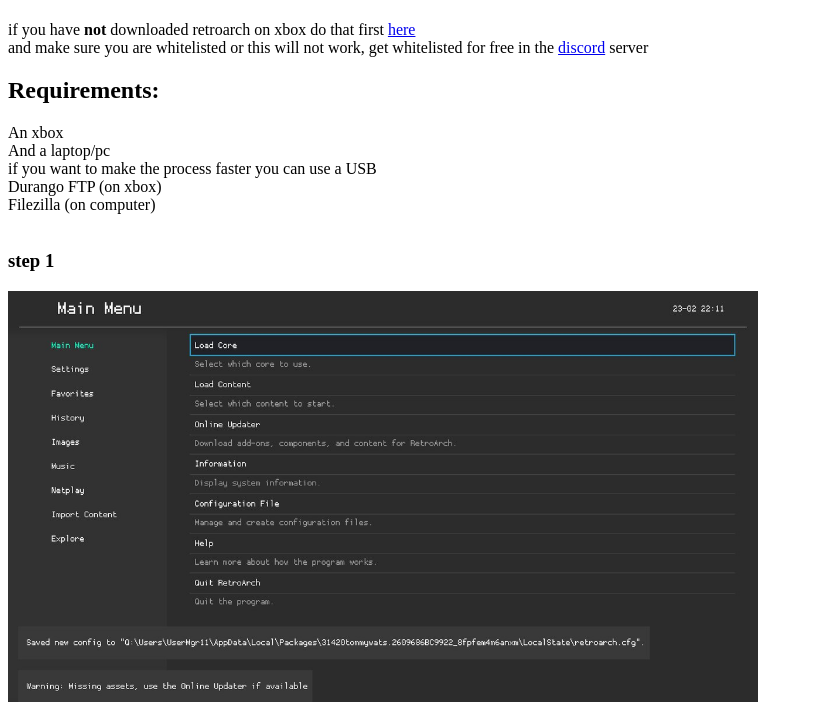
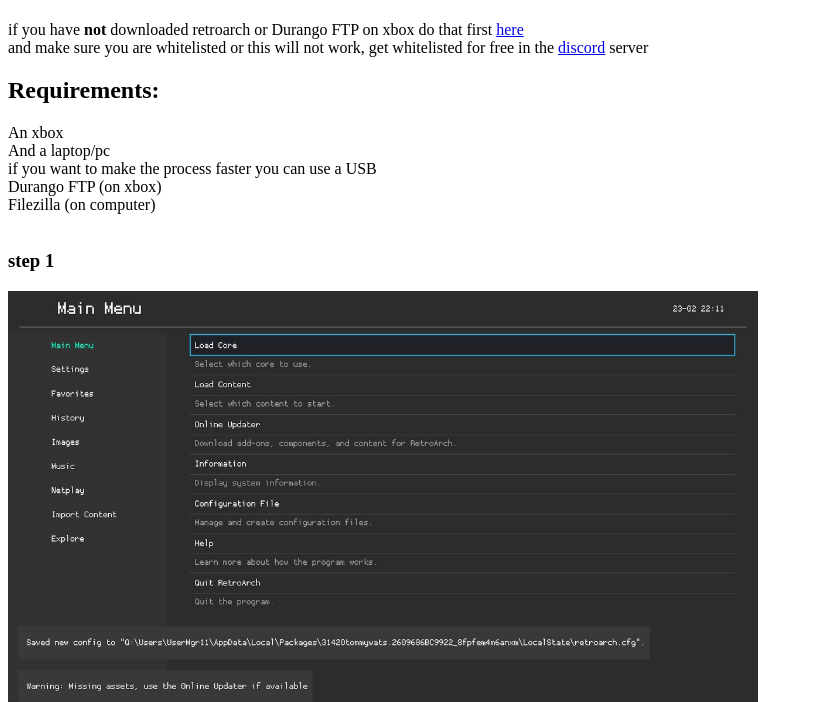
Before and after one commit to tommywats1/Retroarchsetup, a plain HTML site: page index.html in a window 1280 px wide. Shown: the part 98-800 px from the top of the page, without its empty margins (0-813 px from the left). Drawn offline with Linux system fonts and the light colour scheme.

Commit message:
Update index.html

```diff
--- a/index.html
+++ b/index.html
@@ -3,7 +3,7 @@
 <body>
 <h5>made by Tommywats</h5>
 <h1>How to set up RetroArch on xbox one and run Roms</h1>
-if you have <strong>not</strong> downloaded retroarch on xbox do that first <a href="file:///C:/Users/tommy/Desktop/Html/change.html">here </a> <br>
+if you have <strong>not</strong> downloaded retroarch or Durango FTP on xbox do that first <a href="https://tommywats1.github.io/xboxemudownload/">here </a> <br>
 and make sure you are whitelisted or this will not work, get whitelisted for free in the <a href="https://discord.gg/rkUj6KCvGc">discord</a> server
 <h2>Requirements:</h2> An xbox <br>
 And a laptop/pc <br>
```
